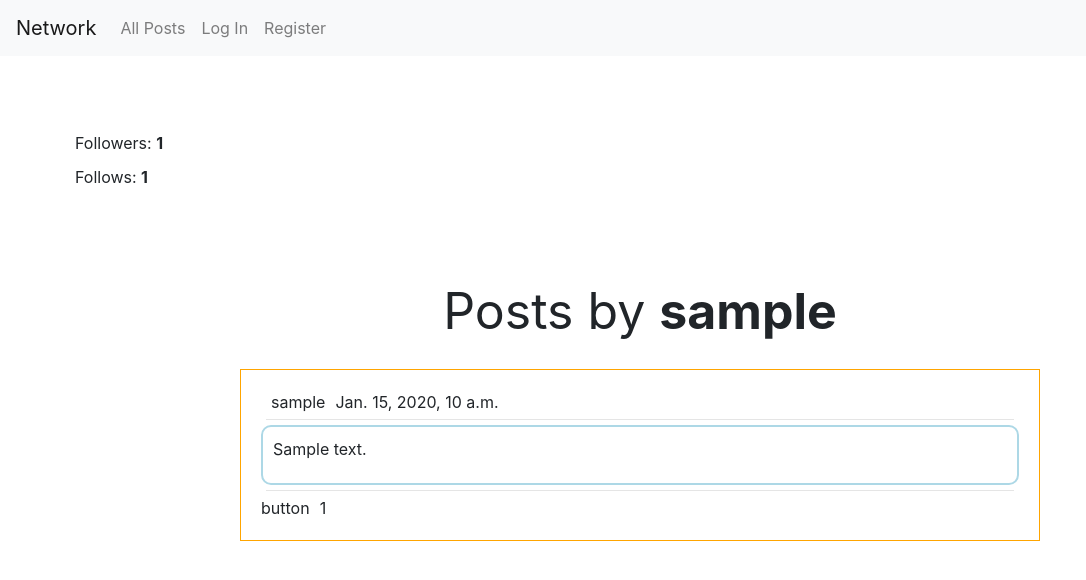
After one commit to jaindinkar/CS50Web-2020-Submissions, a Django app: page /profile/1 in a window 1280 px wide. The commit adds this page. Shown: the top 580 px of the page, without its empty margins (0-1086 px from the left). Run offline with Django 3.2, Linux system fonts and the light colour scheme; tables that the repository leaves empty hold one stand-in row (values such as "Sample post"); some libraries are stand-ins or nearby versions.

Commit message:
Added profile page and implemented it's functionalities

```diff
--- a/network/models.py
+++ b/network/models.py
@@ -3,7 +3,9 @@ from django.db import models
 
 
 class User(AbstractUser):
-    pass
+    # Extra user properties here.
+    followed_by = models.ManyToManyField("User", related_name="my_followers")
+    follows = models.ManyToManyField("User", related_name="i_follow")
 
 
 # You will also need to add additional models to this file to represent
--- a/network/static/network/styles.css
+++ b/network/static/network/styles.css
@@ -214,3 +214,53 @@ Css for Recent post division in  index.html
   flex: 1 1 100%;
   margin: 5px;
 }
+
+
+
+
+/*-----------------------------------------
+Css for follow division in profile.html
+--------------------------------------------*/
+
+.profile-page-div{
+    margin: 40px;
+    padding: 20px;
+
+    /*background-color: green;*/
+}
+
+.profile-info{
+    padding: 5px;
+    /*background-color: orange;*/
+}
+
+.followed-by-number{
+    margin: 10px;
+    /*background-color: red;*/
+}
+
+.follows-number{
+    margin: 10px;
+    /*background-color: red;*/
+}
+
+.follow-button{
+    margin: 10px;
+    width: 80px;
+
+    border-style: solid;
+    border-width: 2px;
+    border-radius: 10px;
+    box-shadow: 1px 2px rgba(0,0,0,0.3);
+
+    font-weight: bold;
+    text-align: center;
+
+    background-color: yellowgreen;
+}
+
+.follow-button:hover{
+/*     background-color: green; */
+    box-shadow: inset 0 2px 4px rgba(0,0,0,0.3);
+/*     box-shadow: 1px 2px rgba(0,0,0,0.3); */
+}
--- a/network/templates/network/index.html
+++ b/network/templates/network/index.html
@@ -35,7 +35,7 @@
 
 		<div class="normal-post-div">
 
-			<div class="post-creator">{{ post.creator.username }}</div>
+			<div class="post-creator"><a href="{% url 'profile' post.creator.pk %}">{{ post.creator.username }}</a></div>
 			<div class="post-time">{{ post.post_timestamp }}</div>
 
 			<hr class="normal-post-div-divider-1">
--- a/network/templates/network/layout.html
+++ b/network/templates/network/layout.html
@@ -16,7 +16,7 @@
               <ul class="navbar-nav mr-auto">
                 {% if user.is_authenticated %}
                     <li class="nav-item">
-                        <a class="nav-link" href="#"><strong>{{ user.username }}</strong></a>
+                        <a class="nav-link" href="{% url 'profile' user.pk %}"><strong>{{ user.username }}</strong></a>
                     </li>
                 {% endif %}
                 <li class="nav-item">
--- /dev/null
+++ b/network/templates/network/profile.html
@@ -0,0 +1,57 @@
+{% extends "network/layout.html" %}
+{% load static %}
+
+{% block body %}
+
+
+	<div class="profile-page-div">
+	    <div class="profile-info">
+	        <div class="followed-by-number">Followers: <b>{{ followed_by }}</b></div>
+	        <div class="follows-number">Follows: <b>{{ following }}</b></div>
+
+			{% if user.is_authenticated and request.user != profile_user %}
+
+				<div class="follow-button">
+
+		        	{% if follows %}
+		        		<a href="#follow-unfollow-url">Unfollow</a>
+		        	{% else %}
+				        <a href="#follow-unfollow-url">Follow</a>
+		         	{% endif %}
+
+			     </div>
+
+			{% endif %}
+
+	    </div>
+	</div>
+
+
+	<div class="post-tab-heading">Posts by <b>{{ profile_user.username }}</b></div>
+
+	{% for post in user_posts %}
+
+		<div class="normal-post-div">
+
+			<div class="post-creator">{{ post.creator.username }}</div>
+			<div class="post-time">{{ post.post_timestamp }}</div>
+
+			<hr class="normal-post-div-divider-1">
+
+			<div class="post-content">{{ post.content }}</div>
+
+			<hr class="normal-post-div-divider-2">
+
+			<div class="post-like-button">button</div>
+			<div class="post-likes">{{ post.post_likes }}</div>
+
+		</div>
+
+	{% empty %}
+
+		<div>{{ post.creator.username }} hasen't created any posts yet!</div>
+
+	{% endfor %}
+
+
+{% endblock %}
--- a/network/urls.py
+++ b/network/urls.py
@@ -5,6 +5,7 @@ from . import views
 
 urlpatterns = [
     path("", views.index, name="index"),
+    path("profile/<int:user_id>", views.profile_view, name="profile"),
     path("login", views.login_view, name="login"),
     path("logout", views.logout_view, name="logout"),
     path("register", views.register, name="register")
--- a/network/views.py
+++ b/network/views.py
@@ -36,6 +36,36 @@ def index(request):
         return render(request, "network/index.html", { 'form': NewPostForm(), 'all_posts': posts })
 
 
+def profile_view(request, user_id):
+
+    try:
+        user = User.objects.get(pk=user_id)
+    except User.DoesNotExist:
+        return HttpResponseRedirect(reverse("index"))
+
+    # Separating the posts by requested user.
+    user_posts = Post.objects.filter(creator=user)
+    # Rearranging the posts by requested user in reverse cronological order.
+    user_posts = user_posts.order_by("-post_timestamp").all()
+
+    # Count users follwed by current user
+    following = 0
+    for obj in user.follows.all():
+        following += 1
+
+    # Count users follwing current user
+    followed_by = 0
+    for obj in user.followed_by.all():
+        followed_by += 1
+
+    return render(request, "network/profile.html", {
+        'following': following,
+        'followed_by': followed_by,
+        'user_posts': user_posts,
+        'profile_user': user
+    })
+
+
 def login_view(request):
     if request.method == "POST":
 
@@ -56,9 +86,11 @@ def login_view(request):
         return render(request, "network/login.html")
 
 
+@login_required
 def logout_view(request):
     logout(request)
     return HttpResponseRedirect(reverse("index"))
+
 
 
 def register(request):
```
